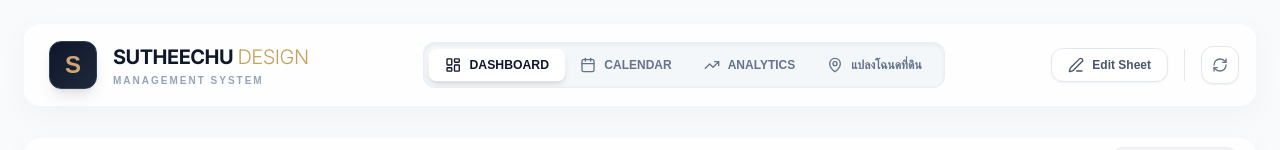
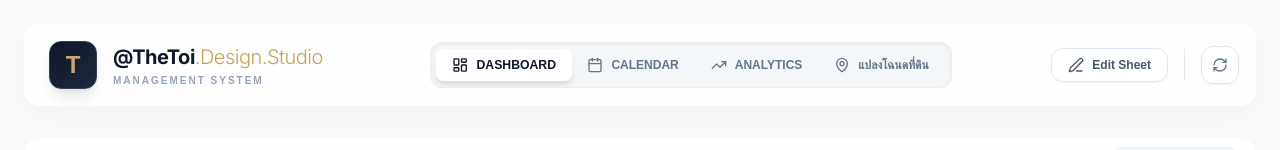
Before and after one commit to suteechu/TheToi.Design.Studio, a React (Vite) app: page / in a window 1280 px wide. Shown: the top 150 px of the page. Built offline with nearby package versions, Linux system fonts and the light colour scheme; no server answers; a web font is replaced by a local one.

Commit message:
chore: ปรับชื่อแบรนด์และโลโก้เป็น @TheToi.Design.Studio

```diff
--- a/index.html
+++ b/index.html
@@ -4,7 +4,7 @@
     <meta charset="UTF-8" />
     <link rel="icon" type="image/svg+xml" href="/vite.svg" />
     <meta name="viewport" content="width=device-width, initial-scale=1.0" />
-    <title>SUTHEECHU DESIGN STUDIO</title>
+    <title>@TheToi.Design.Studio</title>
     <script src="https://cdnjs.cloudflare.com/ajax/libs/html2canvas/1.4.1/html2canvas.min.js"></script>
   </head>
   <body>
--- a/src/App.jsx
+++ b/src/App.jsx
@@ -218,7 +218,7 @@ export default function App() {
     }
 
     text += `------------------\n`;
-    text += `SUTHEECHU DESIGN STUDIO`;
+    text += `@TheToi.Design.Studio`;
 
     navigator.clipboard.writeText(text);
     alert('คัดลอกข้อความเรียบร้อย (พร้อมส่งไลน์)');
@@ -365,9 +365,9 @@ export default function App() {
           {/* Header & Nav */}
           <nav className="mb-8 glass-card p-4 rounded-2xl flex flex-col md:flex-row justify-between items-center gap-4 sticky top-4 z-40 no-print transition-all duration-300">
             <div className="flex items-center gap-4 px-2 hover-lift">
-              <div className="w-12 h-12 flex items-center justify-center bg-gradient-to-br from-slate-900 to-slate-800 rounded-xl text-gold-400 font-bold text-2xl shadow-lg border border-slate-700">S</div>
+              <div className="w-12 h-12 flex items-center justify-center bg-gradient-to-br from-slate-900 to-slate-800 rounded-xl text-gold-400 font-bold text-2xl shadow-lg border border-slate-700">T</div>
               <div>
-                <h1 className="text-xl font-bold uppercase tracking-tight text-slate-900">SUTHEECHU <span className="text-gold-500 font-light">DESIGN</span></h1>
+                <h1 className="text-xl font-bold tracking-tight text-slate-900">@TheToi<span className="text-gold-500 font-light">.Design.Studio</span></h1>
                 <p className="text-[10px] uppercase tracking-[0.2em] text-slate-400 font-semibold mt-0.5">Management System</p>
               </div>
             </div>
--- a/src/components/DocPreviewModal.jsx
+++ b/src/components/DocPreviewModal.jsx
@@ -71,9 +71,9 @@ export default function DocPreviewModal({ job, type, onClose }) {
             {/* --- Header --- */}
             <div className="flex justify-between items-start border-b-4 border-black pb-6 mb-6">
               <div className="flex gap-4">
-                <div className="w-16 h-16 bg-black flex items-center justify-center rounded-lg text-white text-2xl font-bold">S</div>
+                <div className="w-16 h-16 bg-black flex items-center justify-center rounded-lg text-white text-2xl font-bold">T</div>
                 <div>
-                  <h1 className="text-xl font-bold uppercase tracking-tight">SUTHEECHU DESIGN STUDIO</h1>
+                  <h1 className="text-xl font-bold tracking-tight">@TheToi.Design.Studio</h1>
                   <div className="text-[10px] text-slate-500 mt-1 font-medium">
                     <p>35/1 หมู่ 5 ต.ไผ่ต่ำ อ.หนองแค จ.สระบุรี 18140</p>
                     <p>Tel: (+66) 83 720 5937</p>
```
